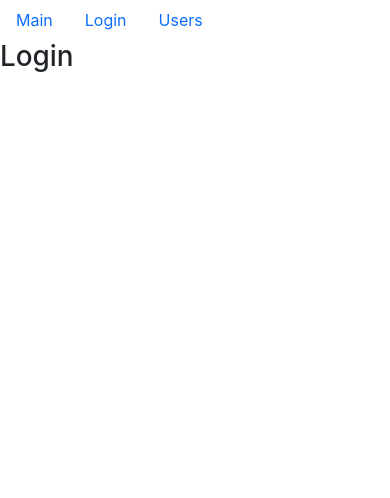
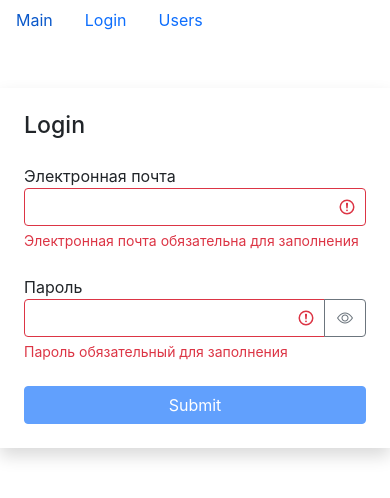
Before and after one commit to ibakhtir/react-course-project, a React (Create React App) app: page /login in a window 390 px wide. Shown: the top 498 px of the page. Built offline with nearby package versions, Linux system fonts and the light colour scheme.

Commit message:
added validation in login form

```diff
--- /dev/null
+++ b/src/app/components/textField.jsx
@@ -0,0 +1,55 @@
+import React, { useState } from "react";
+import PropTypes from "prop-types";
+
+const TextField = ({ label, type, name, value, onChange, error }) => {
+  const [showPassword, setShowPassword] = useState(false);
+
+  const getInputClasses = () => {
+    return "form-control" + (error ? " is-invalid" : "");
+  };
+
+  const toggleShowPassword = () => {
+    setShowPassword((prevState) => !prevState);
+  };
+
+  return (
+    <div className="mb-4">
+      <label htmlFor={name}>{label}</label>
+      <div className="input-group has-validation">
+        <input
+          type={showPassword ? "true" : type}
+          id={name}
+          name={name}
+          value={value}
+          onChange={onChange}
+          className={getInputClasses()}
+        />
+        {type === "password" && (
+          <button
+            className="btn btn-outline-secondary"
+            type="button"
+            onClick={toggleShowPassword}
+          >
+            <i className={"bi bi-eye" + (showPassword ? "-slash" : "")}></i>
+          </button>
+        )}
+        {error && <div className="invalid-feedback">{error}</div>}
+      </div>
+    </div>
+  );
+};
+
+TextField.defaultProps = {
+  type: "text"
+};
+
+TextField.propTypes = {
+  label: PropTypes.string,
+  type: PropTypes.string,
+  name: PropTypes.string,
+  value: PropTypes.string,
+  onChange: PropTypes.func,
+  error: PropTypes.string
+};
+
+export default TextField;
--- a/src/app/layouts/login.jsx
+++ b/src/app/layouts/login.jsx
@@ -1,7 +1,82 @@
-import React from "react";
+import React, { useEffect, useState } from "react";
+import TextField from "../components/textField";
+import { validator } from "../utils/validator";
 
 const Login = () => {
-  return <h1>Login</h1>;
+  const [data, setData] = useState({ email: "", password: "" });
+  const [errors, setErrors] = useState({});
+
+  const handleChange = ({ target }) => {
+    setData((prevState) => ({ ...prevState, [target.name]: target.value }));
+  };
+
+  const validatorConfig = {
+    email: {
+      isRequired: { message: "Электронная почта обязательна для заполнения" },
+      isEmail: { message: "Электронная почта введена некорректно" }
+    },
+    password: {
+      isRequired: { message: "Пароль обязательный для заполнения" },
+      isCapitalSymbol: {
+        message: "Пароль должен содержать хотя бы одну заглавную букву"
+      },
+      isContainDigit: { message: "Пароль должен содержать хотя бы одну цифру" },
+      min: { message: "Пароль должен состоять минимум из 8 символов", value: 8 }
+    }
+  };
+
+  useEffect(() => {
+    validate();
+  }, [data]);
+
+  const validate = () => {
+    const errors = validator(data, validatorConfig);
+    setErrors(errors);
+    return Object.keys(errors).length === 0;
+  };
+
+  const isValid = Object.keys(errors).length === 0;
+
+  const handleSubmit = (e) => {
+    e.preventDefault();
+    const isValid = validate();
+    if (!isValid) return;
+    console.log(data);
+  };
+
+  return (
+    <div className="container mt-5">
+      <div className="row">
+        <div className="col-md-6 offset-md-3 shadow p-4">
+          <h3 className="mb-4">Login</h3>
+          <form onSubmit={handleSubmit}>
+            <TextField
+              label="Электронная почта"
+              name="email"
+              value={data.email}
+              onChange={handleChange}
+              error={errors.email}
+            />
+            <TextField
+              label="Пароль"
+              type="password"
+              name="password"
+              value={data.password}
+              onChange={handleChange}
+              error={errors.password}
+            />
+            <button
+              type="submit"
+              disabled={!isValid}
+              className="btn btn-primary w-100 mx-auto"
+            >
+              Submit
+            </button>
+          </form>
+        </div>
+      </div>
+    </div>
+  );
 };
 
 export default Login;
--- /dev/null
+++ b/src/app/utils/validator.js
@@ -0,0 +1,53 @@
+export function validator(data, config) {
+  const errors = {};
+
+  function validate(validateMethod, data, config) {
+    let statusValidate;
+    switch (validateMethod) {
+      case "isRequired":
+        statusValidate = data.trim() === "";
+        break;
+
+      case "isEmail": {
+        const emailRegExp = /^\S+@\S+\.\S+$/g;
+        statusValidate = !emailRegExp.test(data);
+        break;
+      }
+
+      case "isCapitalSymbol": {
+        const capitalRegExp = /[A-Z]+/g;
+        statusValidate = !capitalRegExp.test(data);
+        break;
+      }
+
+      case "isContainDigit": {
+        const digitRegExp = /\d+/g;
+        statusValidate = !digitRegExp.test(data);
+        break;
+      }
+
+      case "min": {
+        statusValidate = data.length < config.value;
+        break;
+      }
+
+      default:
+        break;
+    }
+    if (statusValidate) return config.message;
+  }
+
+  for (const fieldName in data) {
+    for (const validateMethod in config[fieldName]) {
+      const error = validate(
+        validateMethod,
+        data[fieldName],
+        config[fieldName][validateMethod]
+      );
+      if (error && !errors[fieldName]) {
+        errors[fieldName] = error;
+      }
+    }
+  }
+  return errors;
+}
```
